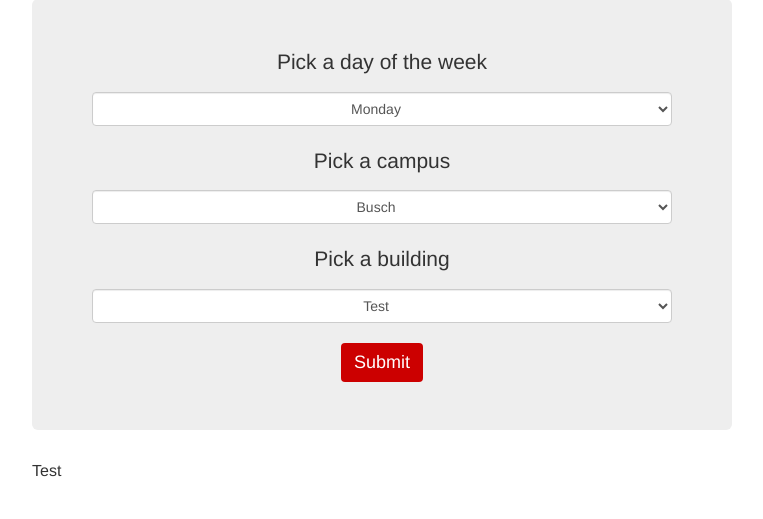
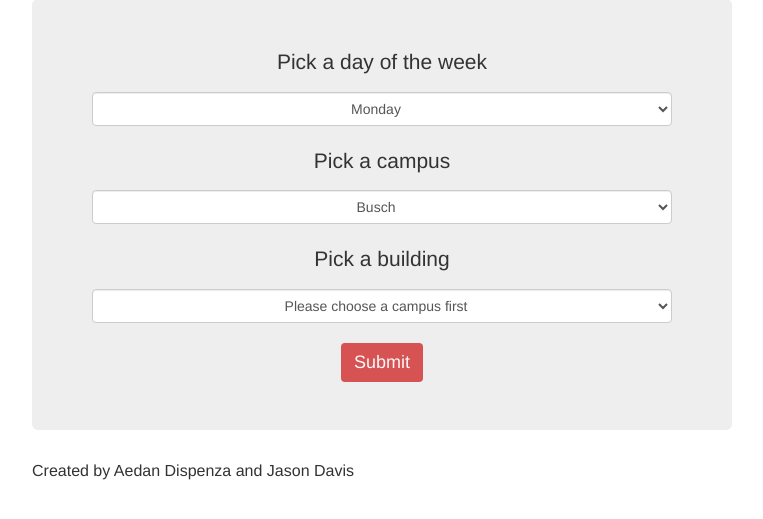
Before and after one commit to adispen/ruEmpty, a Flask app: page / in a window 1280 px wide. Shown: the part 110-629 px from the top of the page, without its empty margins (258-1021 px from the left). Run offline with Flask 2, Linux system fonts and the light colour scheme; some libraries are stand-ins or nearby versions.

Commit message:
Button only works with new building. GET request on select change

```diff
--- a/app.py
+++ b/app.py
@@ -5,13 +5,18 @@ from wtforms import TextField, TextAreaField, SelectField
 import requests
 
 app = Flask(__name__)
-app.config.from_pyfile("app.cfg")
-buildingsArr = [("Test", 'Test'), ("Test2", 'Test2'), ("Test3", 'Test3')]
+app.config.from_pyfile("empty.cfg")
+
+def getBuildings():
+	campus = request.form.get("campus")
+	form = queryForm(request.POST)
+	if campus == "Busch":
+		form.building.choices = buildingsArr;
 
 class queryForm(Form):
 	day = SelectField(u'Day of the Week', coerce=str, choices=[("Monday", 'Monday'), ("Tuesday", 'Tuesday'), ("Wednesday", 'Wednesday'), ("Thursday", 'Thursday'), ("Friday", 'Friday')])
 	campus = SelectField(u'Campus', coerce=str, choices=[("Busch", 'Busch'), ("Livingston", 'Livingston'), ("College Ave", 'College Ave'), ("Cook/Douglass", 'Cook/Douglass')])
-	building = SelectField(u'Day of the Week', coerce=str, choices=buildingsArr)
+	building = SelectField(u'Building', coerce=str, choices=[("Please choose a campus first", 'Please choose a campus first'), ("other", 'other')])
 
 @app.route('/', methods=['GET', 'POST'])
 def main_page():
@@ -25,5 +30,11 @@ def rooms_page():
 	buildingName = request.form.get("building")
 	return render_template('rooms.html', dayOfWeek=dayOfWeek, campusName=campusName, buildingName=buildingName)
 
+@app.route('/_getBuildings', methods=['GET', 'POST'])
+def getBuildings():
+	campus = request.args['campus'].upper()
+	print campus
+	return campus
+
 if __name__ == '__main__':
     app.run(debug=True)
--- /dev/null
+++ b/static/js/empty.js
@@ -0,0 +1,19 @@
+console.log("Hello world");
+console.log($('#building option:selected').text())
+$('#building').change(function () {
+  if ($('#building option:selected').text() == 'Please choose a campus first') {
+    $('#submitQ').prop('disabled', true);
+    console.log('disabled');
+  } else {
+    $('#submitQ').prop('disabled', false);
+    console.log('enabled');
+  }
+  console.log($('#building option:selected').text())
+});
+
+$('#campus').change(function () {
+  $.get('/_getBuildings', {
+    campus: $('#campus option:selected').text()
+  })
+  console.log($('#campus option:selected').text())
+});
--- a/templates/index.html
+++ b/templates/index.html
@@ -12,6 +12,6 @@
 				{{form.building(type="select", class_="form-control", required=true)}}
 				<br>
 			</div>
-	  		<button id="submitQ" type="submit" class="btn btn-danger">Submit</button>
+	  		<button id="submitQ" type="submit" class="btn btn-danger" disabled="disabled">Submit</button>
 		</form>
 {% endblock %}
--- a/templates/layout.html
+++ b/templates/layout.html
@@ -41,7 +41,7 @@
 		  {% block content %}{% endblock %}
 	  </div>
 	  <footer>
-		  Test
+		  Created by Aedan Dispenza and Jason Davis
 	  </footer>
 
 
@@ -49,4 +49,5 @@
 
 
   </body>
+  <script type="text/javascript" src="../static/js/empty.js"></script>
 </html>
--- a/templates/rooms.html
+++ b/templates/rooms.html
@@ -2,11 +2,12 @@
 {% block content %}
 
 <p>{{ dayOfWeek }} - {{ campusName }} - {{ buildingName }} </p>
+<h5> These rooms are open at the times show </h5>
 
 
 <div class="panel panel-success">
   <div class="panel-heading">
-    <h3 class="panel-title">Panel title</h3>
+    <h3 class="panel-title">Panel title is open:</h3>
   </div>
   <ul class="list-group">
 	  <li class="list-group-item">Cras justo odio</li>
```
Also changed, not shown: empty.cfg (renamed from app.cfg).
